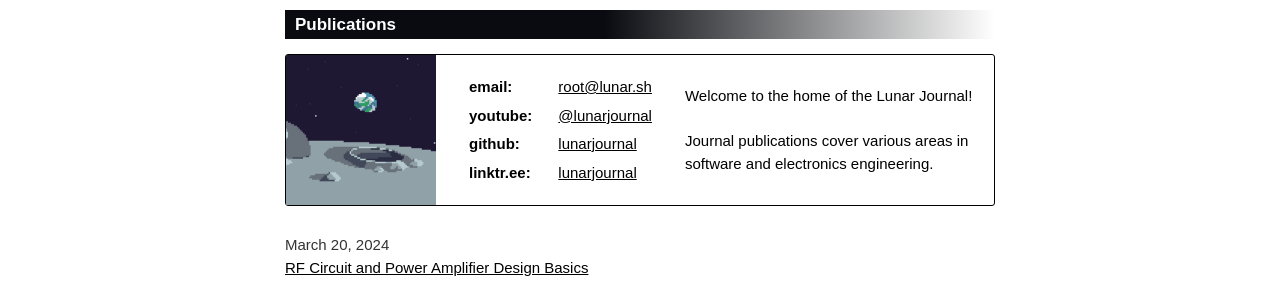
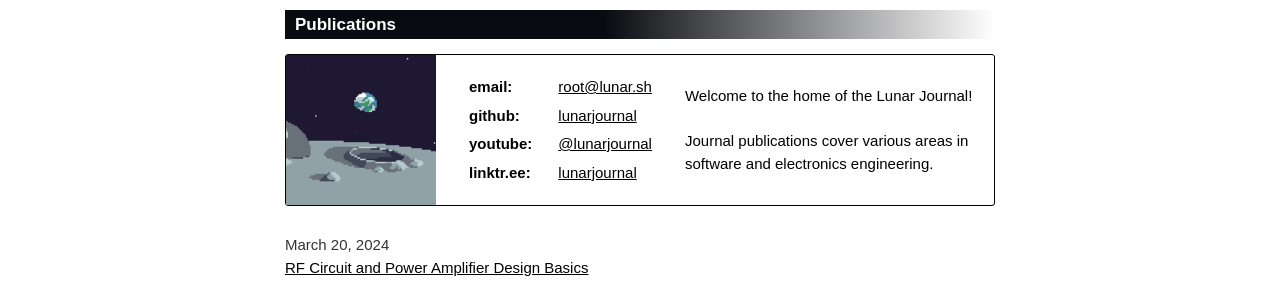
Before and after one commit to microstub/microstub.github.io, a Jekyll site: the page built from index.html, in a window 1280 px wide. Shown: the part 136-428 px from the top of the page. Built offline with Jekyll 4.4.1, drawn with Linux system fonts in a browser that asks for light colours; nearby versions of some CDN libraries; some of the changed lines change nothing that is shown.

Commit message:
Update index.html

```diff
--- a/index.html
+++ b/index.html
@@ -42,12 +42,12 @@ layout: default
               <td><a href="mailto:root@lunar.sh">root@lunar.sh</a></td>
           </tr>
           <tr>
+              <th>github:</th>
+              <td><a href="https://github.com/lunarjournal">lunarjournal</a></td>
+          </tr>
+          <tr>
               <th>youtube:</th>
               <td><a href="https://youtube.com/@lunarjournal">@lunarjournal</a></td>
-          </tr>
-          <tr>
-              <th>github:</th>
-              <td><a href="https://github.com/lunarjournal">lunarjournal</a></td>
           </tr>
           <tr>
               <th>linktr.ee:</th>
```
